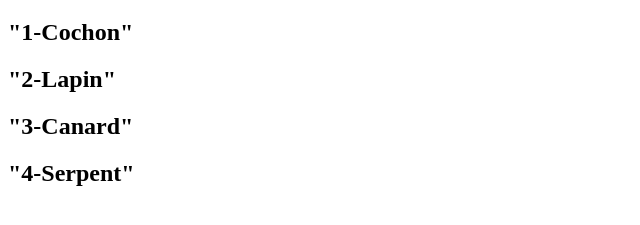
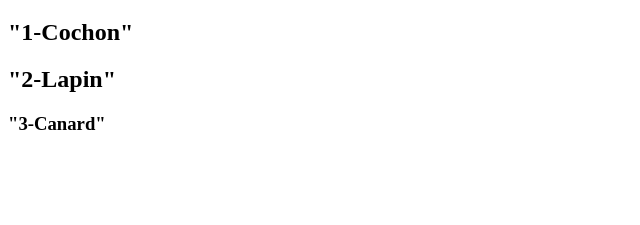
Before and after one commit to Octo1312/commitland, a plain HTML site: page index.html in a window 1280 px wide. Shown: the part 61-286 px from the top of the page, without its empty margins (0-640 px from the left). Drawn offline with Linux system fonts and the light colour scheme.

Commit message:
Revert "Serpent"
This reverts commit 2d2c3a10d0582ad50770b142f0f18779c1140f11.

```diff
--- a/index.html
+++ b/index.html
@@ -10,7 +10,6 @@
     <h1>"Mini td git"</h1>
     <h2>"1-Cochon"</h2>
     <h2>"2-Lapin"</h2>
-    <h2>"3-Canard"</h2>
-    <h2>"4-Serpent"</h2>
+    <h3>"3-Canard"</h3>
 </body>
 </html>
```
